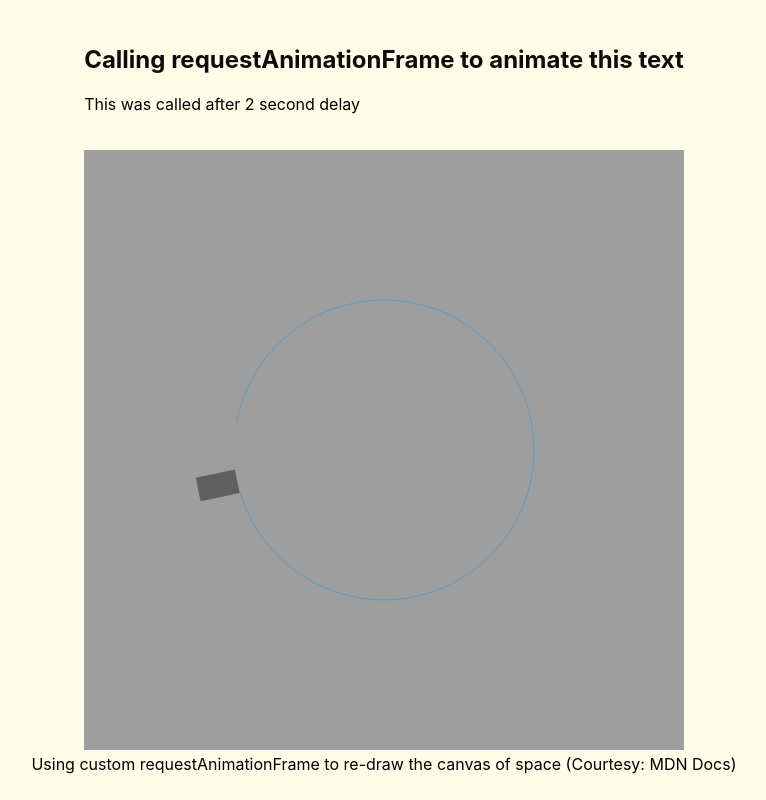
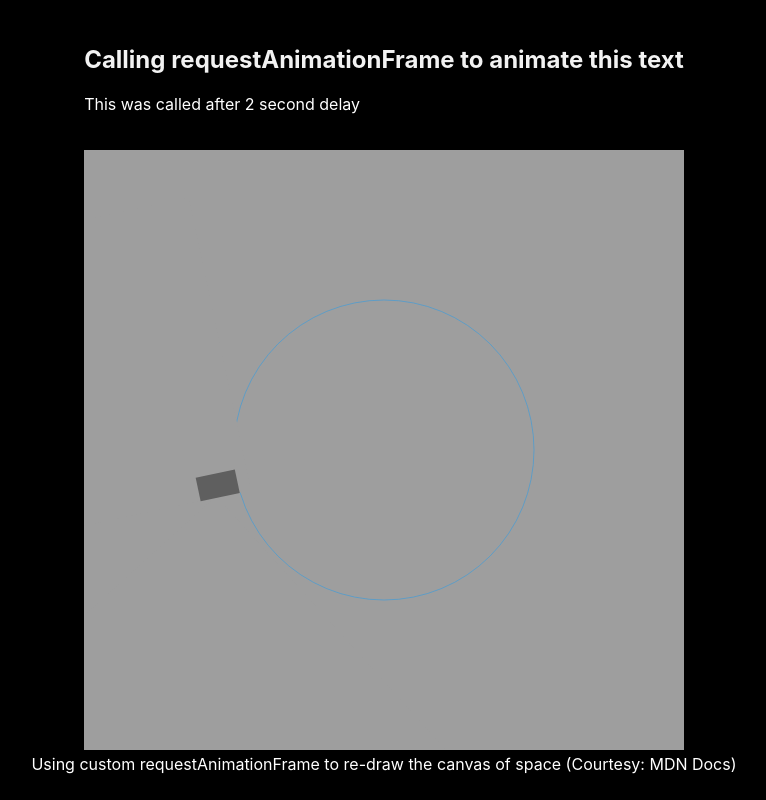
Before and after one commit to Pancham97/Lumen5-Assignment, a website: page index.html in a window 1280 px wide. Shown: the whole page, without its empty margins (256-1022 px from the left). Drawn offline with Linux system fonts and the light colour scheme.

Commit message:
Background change

```diff
--- a/index.css
+++ b/index.css
@@ -1,6 +1,8 @@
 body {
   align-items: center;
-  background-color: #fffde7;
+  /* background-color: #fffde7; */
+  background-color: #000;
+  color: #fff;
   display: flex;
   font-family: -apple-system, BlinkMacSystemFont, 'Segoe UI', Roboto, Oxygen,
     Ubuntu, Cantarell, 'Open Sans', 'Helvetica Neue', sans-serif;
```
